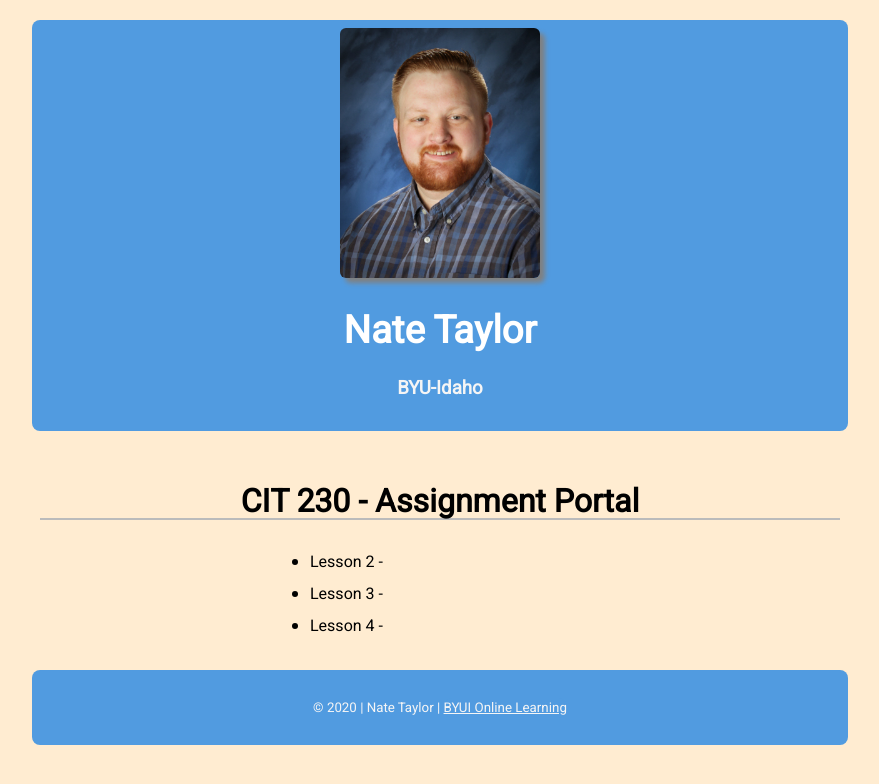
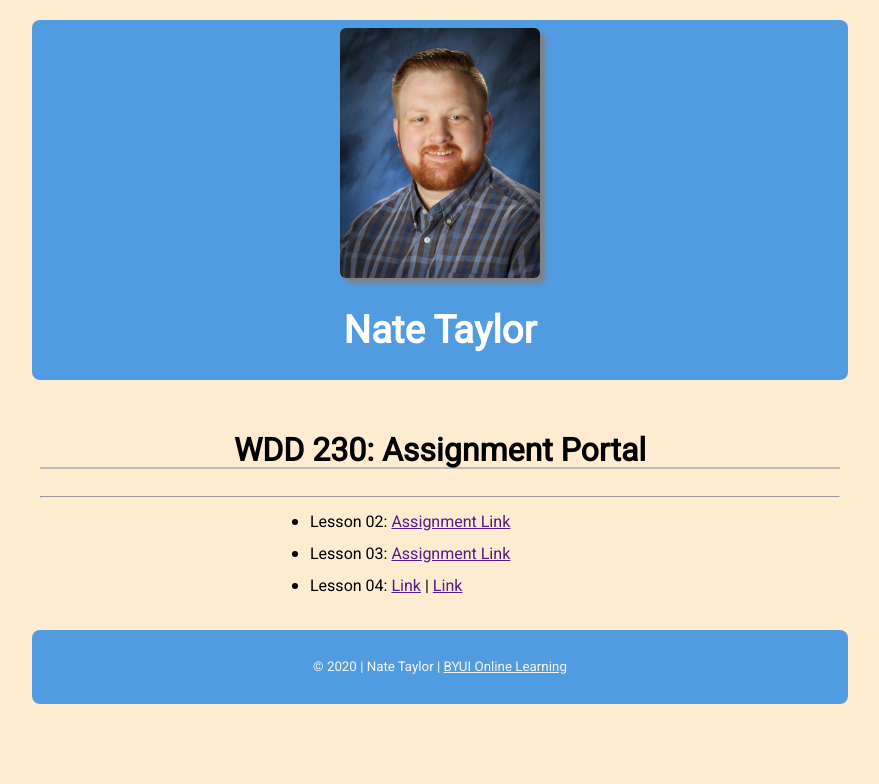
Before and after one commit to taylornateo/taylornateo.github.io, a plain HTML site: page cit230lab/index.html in a window 1280 px wide. Shown: the whole page, without its empty margins (200-1079 px from the left). Drawn offline with Linux system fonts and the light colour scheme.

Commit message:
Lesson 1

```diff
--- a/cit230lab/index.html
+++ b/cit230lab/index.html
@@ -10,18 +10,22 @@
 </head>
 <body>
     <header>
-        <img src="images/ME.jpg" alt="Profile Picture">
+        <img src="images/ME.jpg" alt="student_photo" class="studentPhoto">
         <h1>Nate Taylor</h1>
-        <h3>BYU-Idaho</h2>
+
     </header>
     <main>
-        <h2>CIT 230 - Assignment Portal</h2>
-        <ul>
-            <li>Lesson 2 -
-            <li>Lesson 3 -
-            <li>Lesson 4 -
-
-        </ul>
+        <div>
+            <h2 class="title">WDD 230: Assignment Portal</h2>
+            <hr class="title">
+        </div>
+        <div>
+            <ul class="lessons">
+                <li>Lesson 02: <a href="">Assignment Link</a></li>
+                <li>Lesson 03: <a href="">Assignment Link</a></li>
+                <li>Lesson 04: <a href="">Link</a> | <a href="">Link</a></li>
+            </ul>
+        </div>
     </main>
     <footer>
         <p>&copy; 2020 | Nate Taylor | <a href="https://www.byui.edu/online" target="_blank">BYUI Online Learning</a></p>
```
